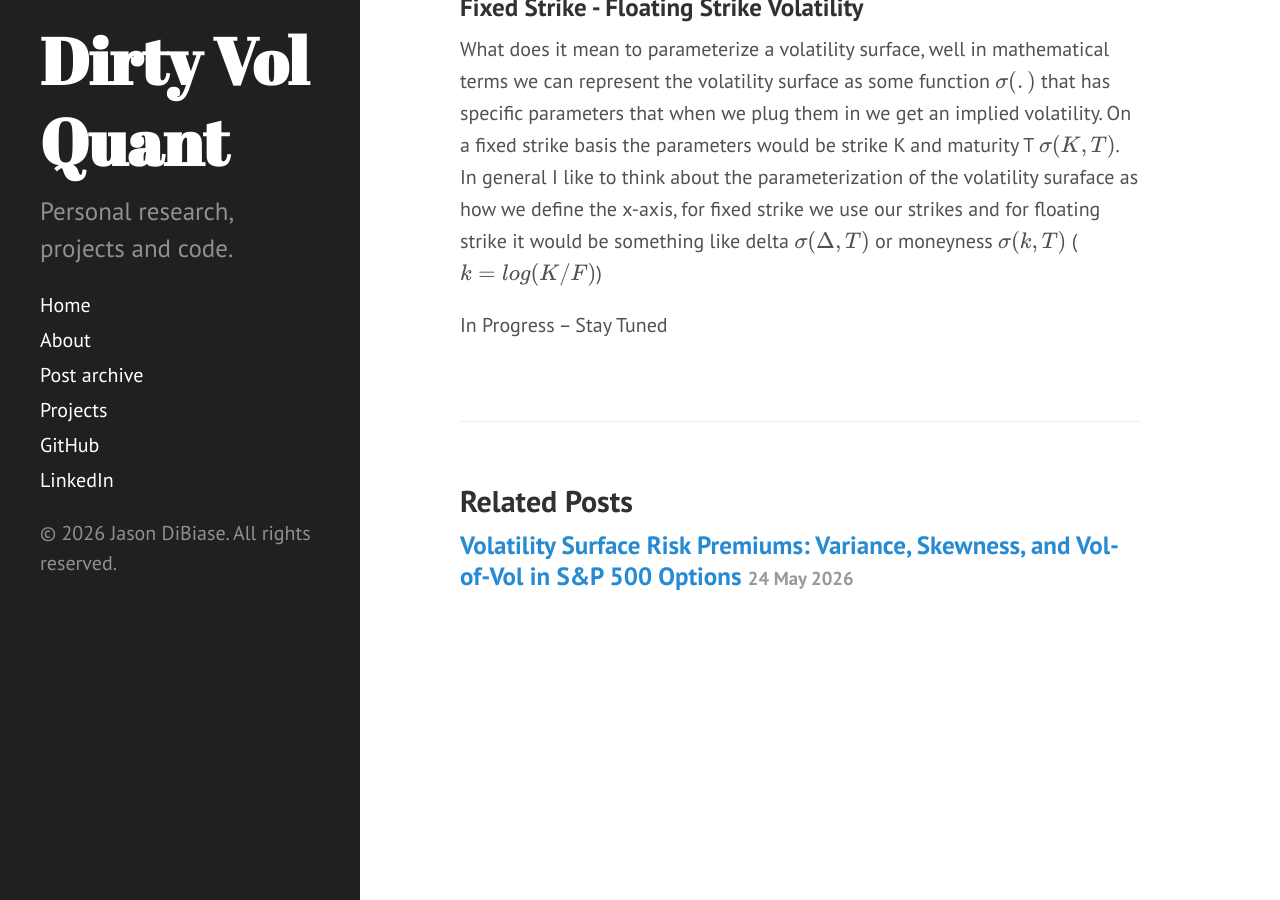
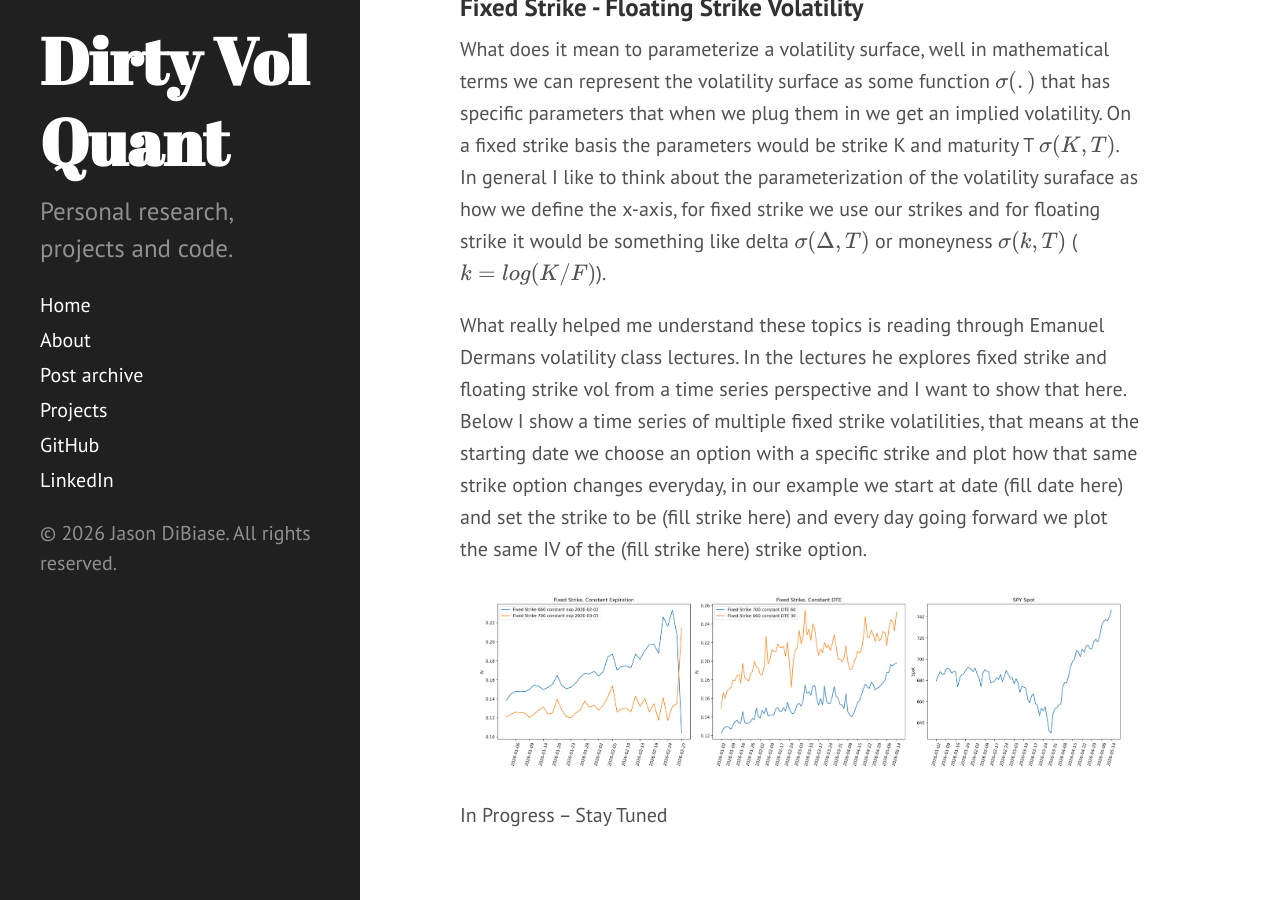
Before and after one commit to dibiasej/dibiasej.github.io, a Jekyll site: the page built from _posts/2026-06-07-Fixed-Strike-Floating-Strike-Spot-Vol-Dynamics-And-The-Skew-Stickiness-Ratio-Part-1.md, in a window 1280 px wide and 900 px high, scrolled down 1065 px. Built offline with Jekyll 4.4.1, drawn with Linux system fonts in a browser that asks for light colours; Markdown is read by kramdown in place of the engine named in the settings.

Commit message:
added pic

```diff
--- a/_posts/2026-06-07-Fixed-Strike-Floating-Strike-Spot-Vol-Dynamics-And-The-Skew-Stickiness-Ratio-Part-1.md
+++ b/_posts/2026-06-07-Fixed-Strike-Floating-Strike-Spot-Vol-Dynamics-And-The-Skew-Stickiness-Ratio-Part-1.md
@@ -11,6 +11,10 @@ Today I want to talk about some topics in the volatility space that confused me
 I am going to start off by simply defining these terms and maybe giving you a few pictures to hammer home the meanings. A great way to think about these which was elequantly defined by Benn Eifert from QVR is "Sticky strike and sticky delta refer to spot vol dynamics and fixed stirke and floating strike vol are specific parameters of the volatility surface". Not sure if this is an exact quote but close enough. That definition is something you should keep in your head especially as we move forward thoughout this post (and in future posts) and I will often go back to it.
 
 ### Fixed Strike - Floating Strike Volatility
-What does it mean to parameterize a volatility surface, well in mathematical terms we can represent the volatility surface as some function $\sigma(.)$ that has specific parameters that when we plug them in we get an implied volatility. On a fixed strike basis the parameters would be strike K and maturity T $\sigma(K, T)$. In general I like to think about the parameterization of the volatility suraface as how we define the x-axis, for fixed strike we use our strikes and for floating strike it would be something like delta $\sigma(\Delta, T)$ or moneyness $\sigma(k, T)$ ($k = log(K / F)$)
+What does it mean to parameterize a volatility surface, well in mathematical terms we can represent the volatility surface as some function $\sigma(.)$ that has specific parameters that when we plug them in we get an implied volatility. On a fixed strike basis the parameters would be strike K and maturity T $\sigma(K, T)$. In general I like to think about the parameterization of the volatility suraface as how we define the x-axis, for fixed strike we use our strikes and for floating strike it would be something like delta $\sigma(\Delta, T)$ or moneyness $\sigma(k, T)$ ($k = log(K / F)$).
+
+What really helped me understand these topics is reading through Emanuel Dermans volatility class lectures. In the lectures he explores fixed strike and floating strike vol from a time series perspective and I want to show that here. Below I show a time series of multiple fixed strike volatilities, that means at the starting date we choose an option with a specific strike and plot how that same strike option changes everyday, in our example we start at date (fill date here) and set the strike to be (fill strike here) and every day going forward we plot the same IV of the (fill strike here) strike option.
+
+![Fixed Strike Vol](/assets/images/SPY_Fixed_Strike_Vol_2026-05-24.png)
 
 In Progress -- Stay Tuned
```
Also changed, not shown: assets/images/SPY_Fixed_Strike_Vol_2026-05-24.png (added).
